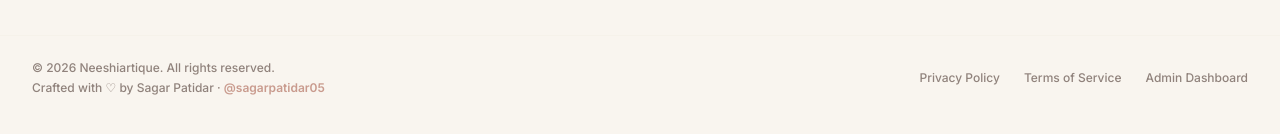
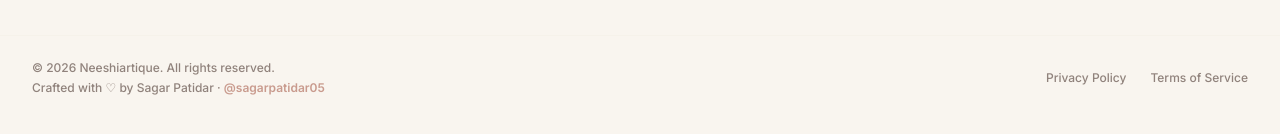
Before and after one commit to sagarptdr05/neeshiartique, a Next.js app: page / in a window 1280 px wide. Shown: the part 5181-5315 px from the top of the page. Built offline with nearby package versions, Linux system fonts and the light colour scheme; no server answers; the database is empty.

Commit message:
Remove Admin Dashboard link from global footer

```diff
--- a/src/components/Footer.tsx
+++ b/src/components/Footer.tsx
@@ -179,7 +179,6 @@ export default function Footer() {
         <div className="flex space-x-6 mt-3 sm:mt-0">
           <Link href="/contact" className="hover:text-brand-rose transition-colors">Privacy Policy</Link>
           <Link href="/contact" className="hover:text-brand-rose transition-colors">Terms of Service</Link>
-          <Link href="/admin" className="hover:text-brand-rose transition-colors">Admin Dashboard</Link>
         </div>
       </div>
     </footer>
```
